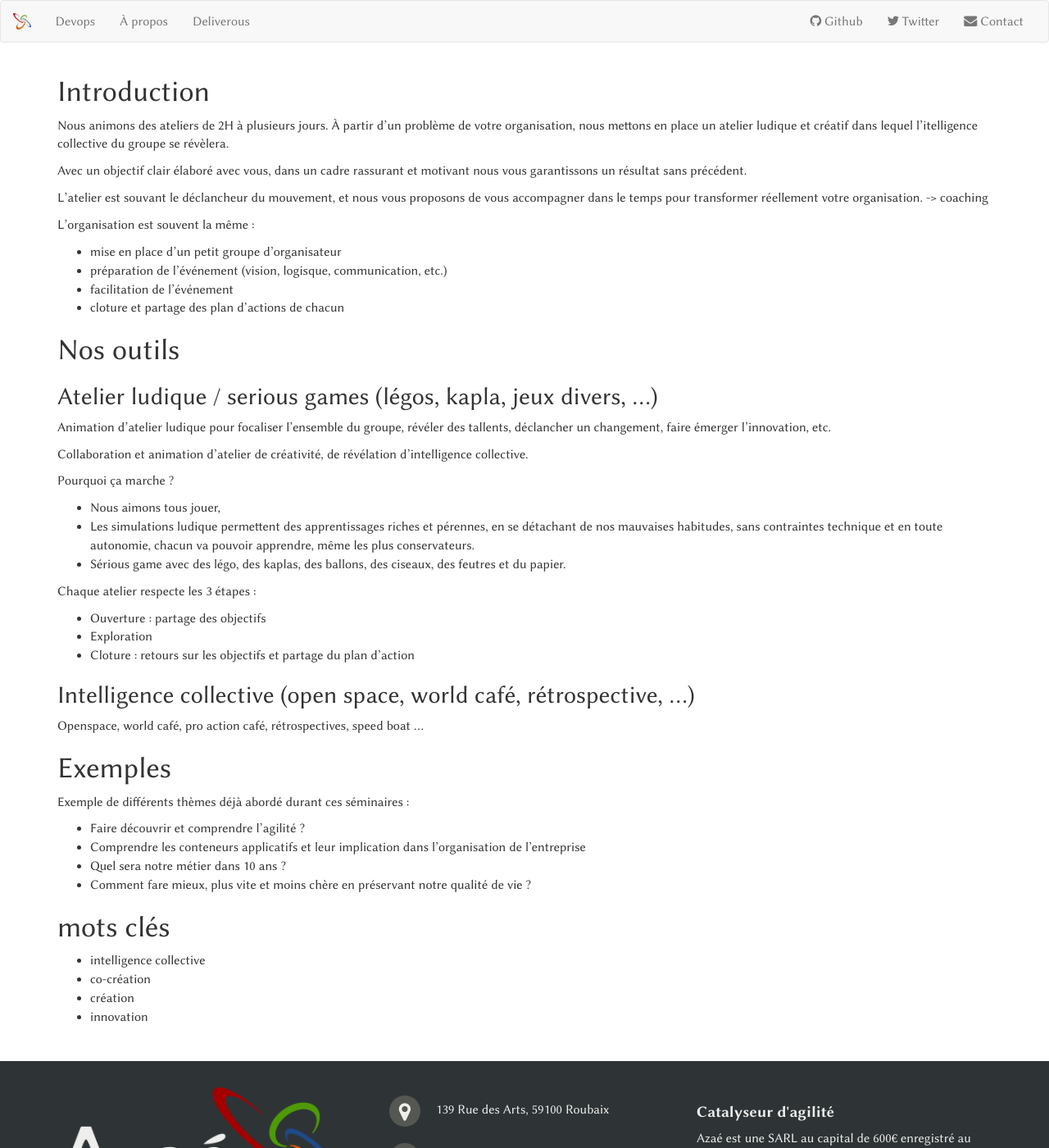
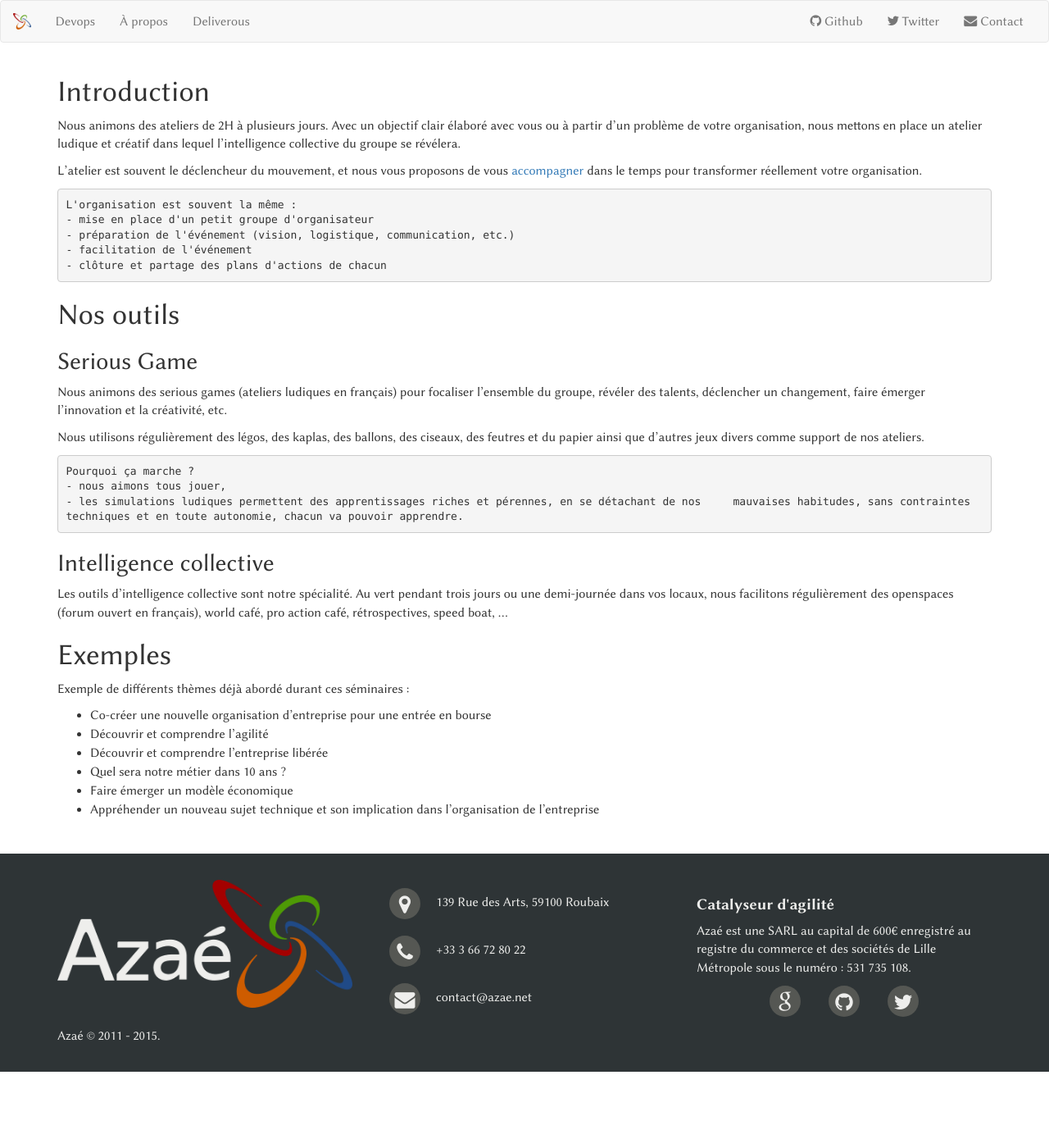
Before and after one commit to coachBZH/azae.net, a Jekyll site: the page built from services/facilitation.md, in a window 1280 px wide and 1400 px high. Shown: the whole window at 82% size. Built offline with Jekyll 4.4.1, drawn with Linux system fonts in a browser that asks for light colours.

Commit message:
facilitation updated

```diff
--- a/services/facilitation.md
+++ b/services/facilitation.md
@@ -7,57 +7,39 @@ permalink: /services/facilitation/
 # Introduction
 
 Nous animons des ateliers de 2H à plusieurs jours.
-À partir d'un problème de votre organisation, nous mettons en place un atelier ludique et créatif dans lequel l'itelligence collective du groupe se révèlera.
+Avec un objectif clair élaboré avec vous ou à partir d'un problème de votre organisation, nous mettons en place un atelier ludique et créatif dans lequel l'intelligence collective du groupe se révélera.
 
-Avec un objectif clair élaboré avec vous, dans un cadre rassurant et motivant nous vous garantissons un résultat sans précédent.
+L'atelier est souvent le déclencheur du mouvement, et nous vous proposons de vous [accompagner](/services/coaching) dans le temps pour transformer réellement votre organisation.
 
-L'atelier est souvant le déclancheur du mouvement, et nous vous proposons de vous accompagner dans le temps pour transformer réellement votre organisation. -> coaching
-
-
-L'organisation est souvent la même :
-
-- mise en place d'un petit groupe d'organisateur
-- préparation de l'événement (vision, logisque, communication, etc.)
-- facilitation de l'événement
-- cloture et partage des plan d'actions de chacun
-
+    L'organisation est souvent la même :
+    - mise en place d'un petit groupe d'organisateur
+    - préparation de l'événement (vision, logistique, communication, etc.)
+    - facilitation de l'événement
+    - clôture et partage des plans d'actions de chacun
 
 # Nos outils
 
-## Atelier ludique / serious games (légos, kapla, jeux divers, ...)
+## Serious Game
 
-Animation d'atelier ludique pour focaliser l'ensemble du groupe, révéler des tallents, déclancher un changement, faire émerger l'innovation, etc.
+Nous animons des serious games (ateliers ludiques en français) pour focaliser l'ensemble du groupe, révéler des talents, déclencher un changement, faire émerger l'innovation et la créativité, etc.
 
-Collaboration et animation d'atelier de créativité, de révélation d'intelligence collective.
+Nous utilisons régulièrement des légos, des kaplas, des ballons, des ciseaux, des feutres et du papier ainsi que d'autres jeux divers comme support de nos ateliers.
 
-Pourquoi ça marche ?
+    Pourquoi ça marche ?
+    - nous aimons tous jouer,
+    - les simulations ludiques permettent des apprentissages riches et pérennes, en se détachant de nos     mauvaises habitudes, sans contraintes techniques et en toute autonomie, chacun va pouvoir apprendre.
 
-- Nous aimons tous jouer,
-- Les simulations ludique permettent des apprentissages riches et pérennes, en se détachant de nos mauvaises habitudes, sans contraintes technique et en toute autonomie, chacun va pouvoir apprendre, même les plus conservateurs.
-- Sérious game avec des légo, des kaplas, des ballons, des ciseaux, des feutres et du papier.
+## Intelligence collective
 
-Chaque atelier respecte les 3 étapes :
-
-- Ouverture : partage des objectifs
-- Exploration
-- Cloture : retours sur les objectifs et partage du plan d'action
-
-## Intelligence collective (open space, world café, rétrospective, ...)
-
-Openspace, world café, pro action café, rétrospectives, speed boat ...
-
+Les outils d'intelligence collective sont notre spécialité. Au vert pendant trois jours ou une demi-journée dans vos locaux, nous facilitons régulièrement des openspaces (forum ouvert en français), world café, pro action café, rétrospectives, speed boat, ...
 
 # Exemples
 
 Exemple de différents thèmes déjà abordé durant ces séminaires :
 
-- Faire découvrir et comprendre l'agilité ?
-- Comprendre les conteneurs applicatifs et leur implication dans l'organisation de l'entreprise
+- Co-créer une nouvelle organisation d'entreprise pour une entrée en bourse
+- Découvrir et comprendre l'agilité
+- Découvrir et comprendre l'entreprise libérée
 - Quel sera notre métier dans 10 ans ?
-- Comment fare mieux, plus vite et moins chère en préservant notre qualité de vie ?
-
-# mots clés
-* intelligence collective
-* co-création
-* création
-* innovation
+- Faire émerger un modèle économique
+- Appréhender un nouveau sujet technique et son implication dans l'organisation de l'entreprise
```
